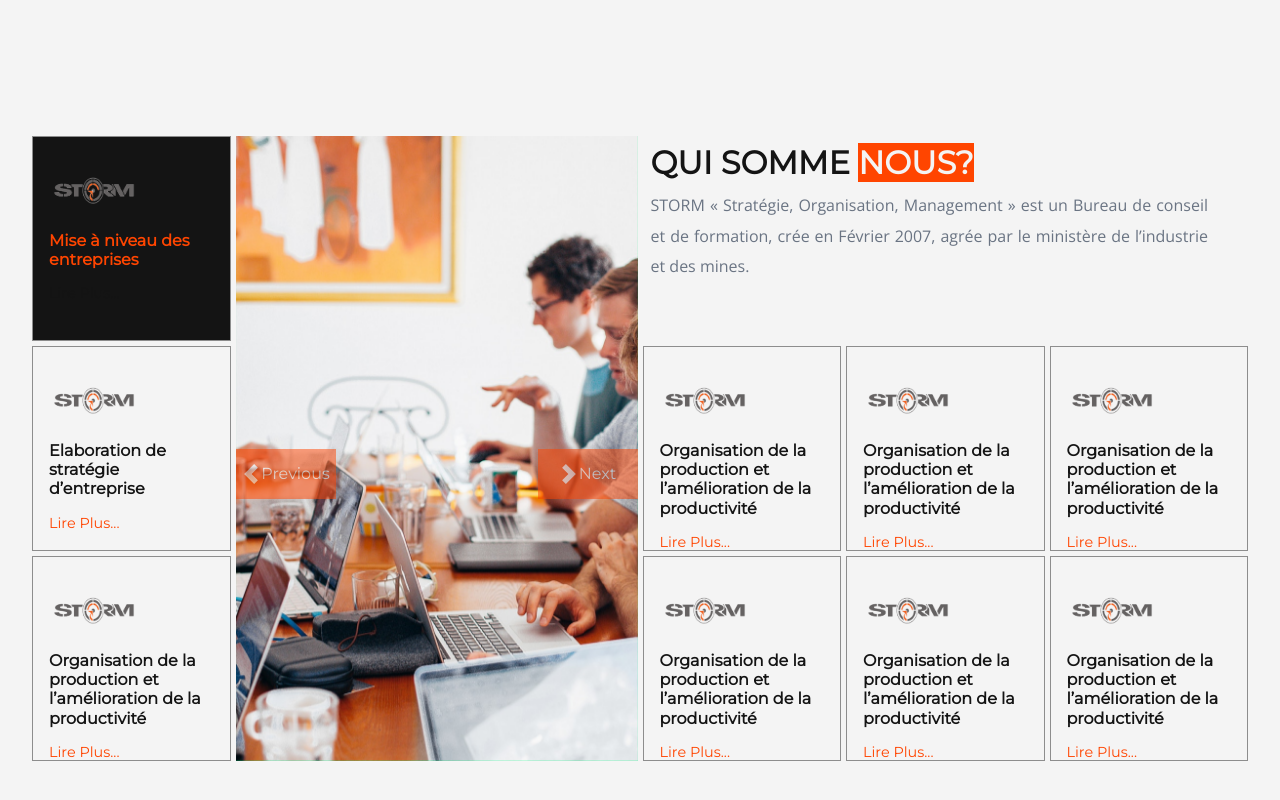
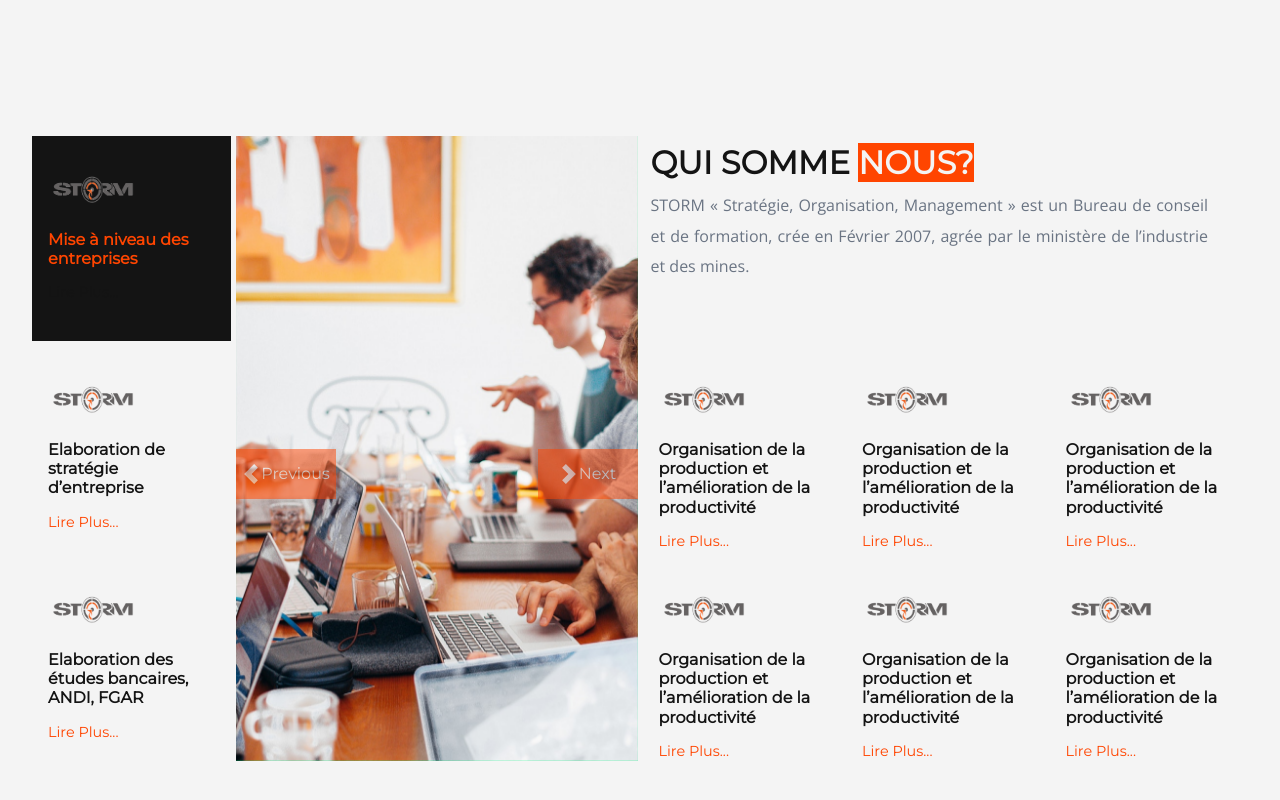
Before and after one commit to BahaniBillel/STORM, a website built with webpack: page index.html in a window 1280 px wide. Shown: the part 792-1592 px from the top of the page. Built offline with nearby package versions, Linux system fonts and the light colour scheme; animation ran at ten frames a second; a web font is replaced by a local one.

Commit message:
updating content

```diff
--- a/index.html
+++ b/index.html
@@ -139,7 +139,7 @@
 							<img src="img/STORM_LOGO_withou_bg.png" alt="logo">
 						</div>
 						<div class="content">
-							<h3>Organisation de la production et l’amélioration de la productivité  </h3>
+							<h3>Elaboration des études bancaires, ANDI, FGAR  </h3>
 							<h5>Lire Plus...</h5>
 						</div>
 					</div>
--- a/sass/main.scss
+++ b/sass/main.scss
@@ -317,7 +317,7 @@ WHO ARE WE
         }
     }
     .mg-1,.mg-2,.mg-3,.mg-4,.mg-5,.mg-6,.mg-7,.mg-8,.mg-9{
-        border: .2px solid #8d8d8d;
+        // border: .2px solid #8d8d8d;
         padding: 1rem;
        display: flex;
        flex-direction: column;
```
